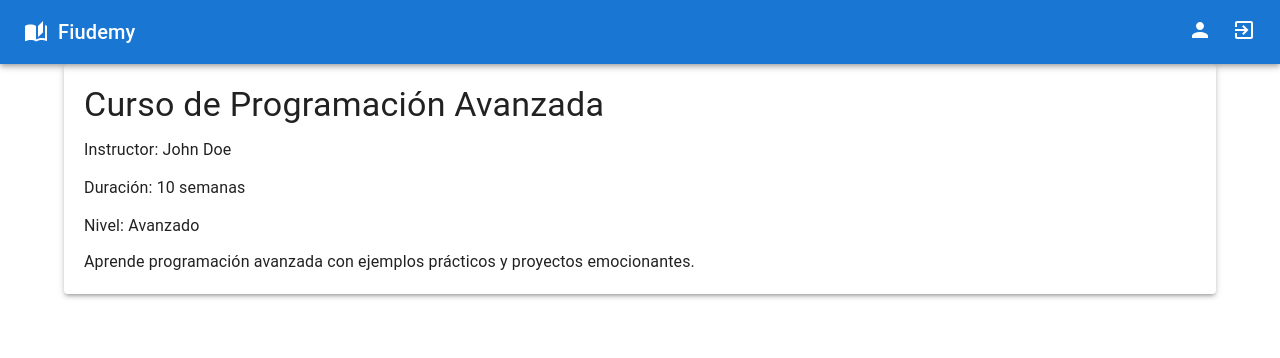
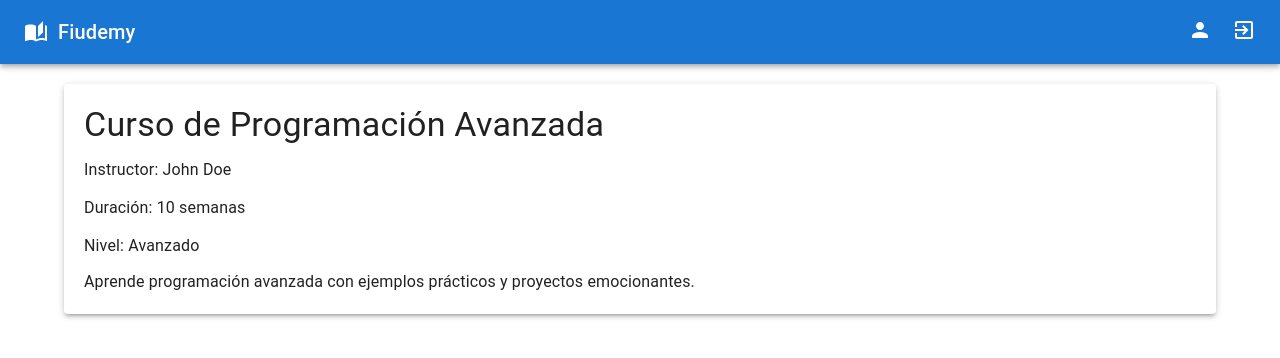
Before and after one commit to FiudemyTeam/Fiudemy, a React (Create React App) app in the folder web/: page /course/1 in a window 1280 px wide. Shown: the top 358 px of the page. Built offline with nearby package versions, Linux system fonts and the light colour scheme.

Commit message:
Minor changes

```diff
--- a/web/src/CourseDetail.js
+++ b/web/src/CourseDetail.js
@@ -50,7 +50,7 @@ const CourseDetail = () => {
           </Link>
         </Toolbar>
       </AppBar>
-      <Container>
+      <Container sx={{ marginTop: '20px' }}>
         {course ? (
           <Paper elevation={3} style={{ padding: '20px' }}>
             <Typography variant="h4" style={{ marginBottom: '10px' }}>
--- a/web/src/UserProfile.js
+++ b/web/src/UserProfile.js
@@ -109,7 +109,9 @@ const UserProfile = () => {
                       </Typography>
                     </CardContent>
                     <CardActions>
-                      <Button size="small">Ver</Button>
+                      <Link to={`/course/${course.id}`} style={{ textDecoration: 'none' }}>
+                        <Button size="small">Ver</Button>
+                      </Link>
                     </CardActions>
                     <div style={{ padding: '16px' }}>
                       <LinearProgress
```
